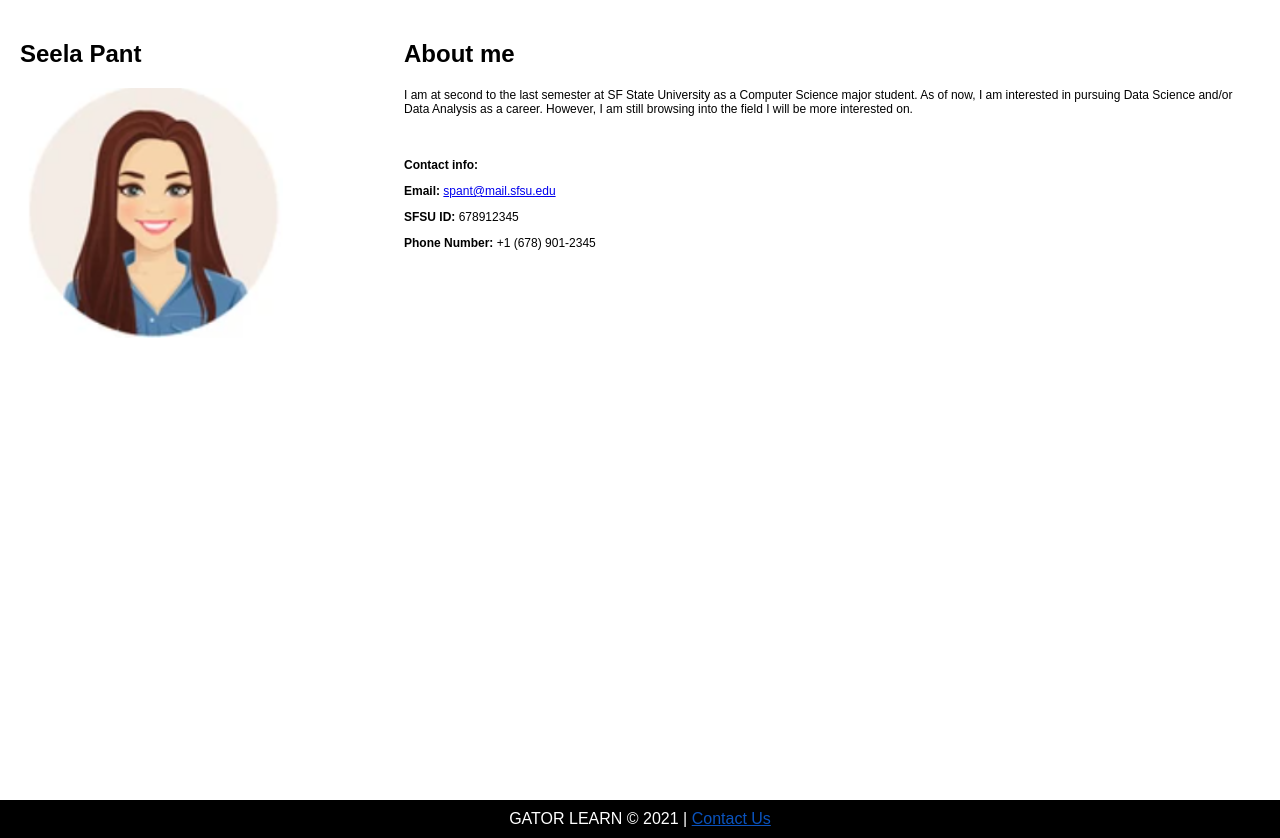
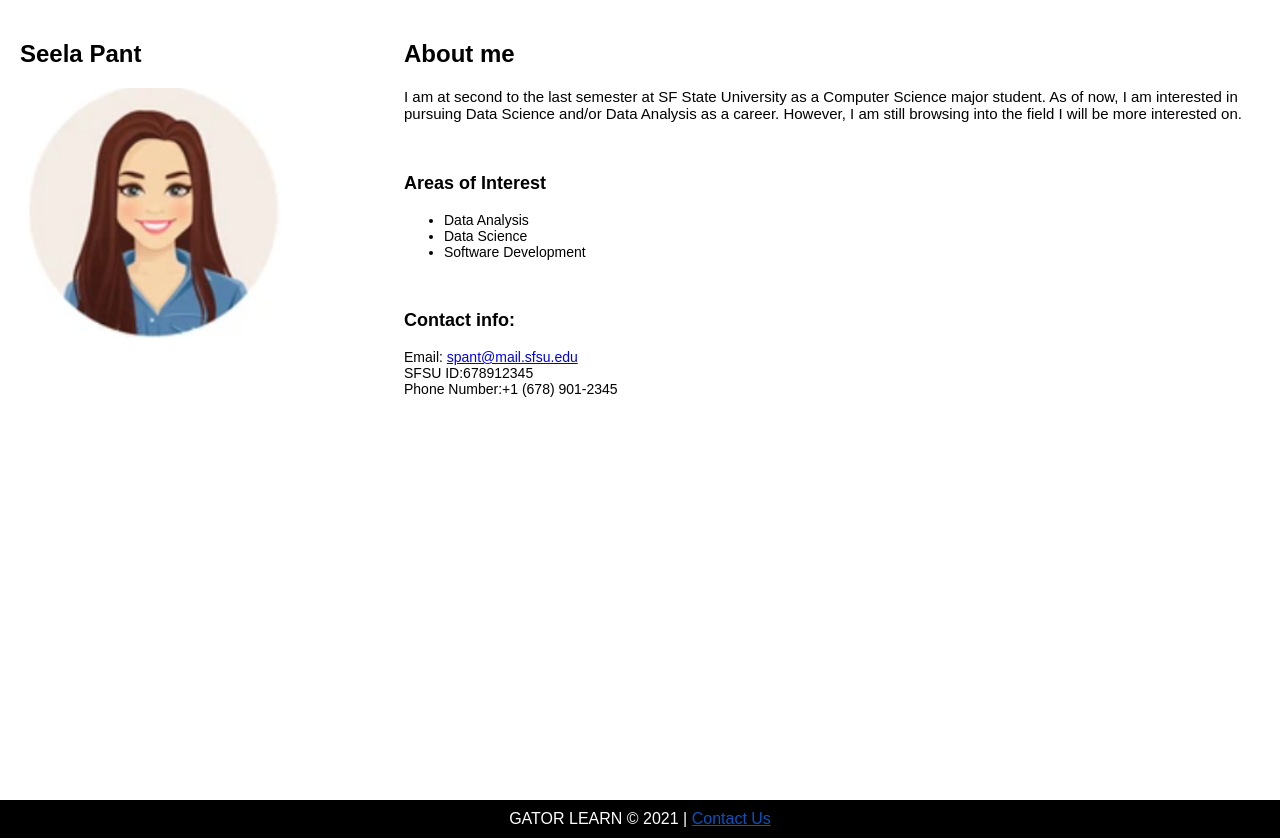
Before and after one commit to ManaliSeth/Gator-Learn, a Flask app: page /loadProfile_SP in a window 1280 px wide. Shown: the part 133-971 px from the top of the page. Run offline with Flask 2, Linux system fonts and the light colour scheme.

Commit message:
updated fonts of my profile page

```diff
--- a/project/templates/user/introduction_Seela.html
+++ b/project/templates/user/introduction_Seela.html
@@ -1,5 +1,5 @@
 <!DOCTYPE html>
-<html lang="en">
+<html lang="en" xmlns="http://www.w3.org/1999/html">
   <head>
     <title>Seela Pant</title>
     <meta charset="UTF-8">
@@ -56,15 +56,24 @@
       </div>
       <div class="main">
         <h2>About me</h2>
-        <p>I am at second to the last semester at SF State University as a Computer Science
+        <p style="font-size: 15px "> I am at second to the last semester at SF State University as a Computer Science
             major student. As of now, I am interested in pursuing Data Science and/or Data Analysis
             as a career. However, I am still browsing into the field I will be more interested on.</p>
         <br>
-        <p><b>Contact info:</b></p>
-        <p><b>Email:</b> <a href="mailto:spant@mail.sfsu.edu" class="mailto">spant@mail.sfsu.edu</a></p>
-    <!--    <p><b>Github:</b> <a href="https://github.com/" class="btn btn-primary">Seela Pant</a> </p>-->
-        <p><b>SFSU ID:</b> 678912345</p>
-        <p><b>Phone Number:</b> +1 (678) 901-2345</p>
+        <p style="font-size: 18px"><b>Areas of Interest</b></p>
+        <ul style="font-size: 14px">
+          <li>Data Analysis</li>
+          <li>Data Science</li>
+          <li>Software Development</li>
+        </ul>
+
+        <br>
+        <p style="font-size: 18px"><b>Contact info:</b></p>
+        <p style="font-size: 14px">
+          Email:</b> <a href="mailto:spant@mail.sfsu.edu" class="mailto">spant@mail.sfsu.edu</a><br>
+          SFSU ID:678912345<br>
+          Phone Number:+1 (678) 901-2345</p>
+
       </div>
     </div>
     {% include 'user/footer.html' %}
```
